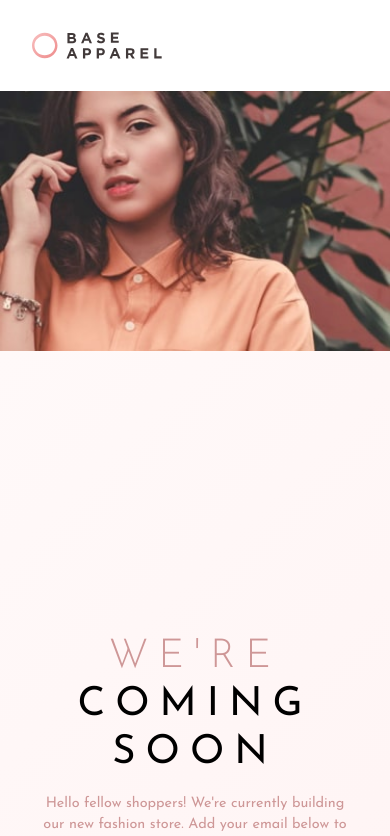
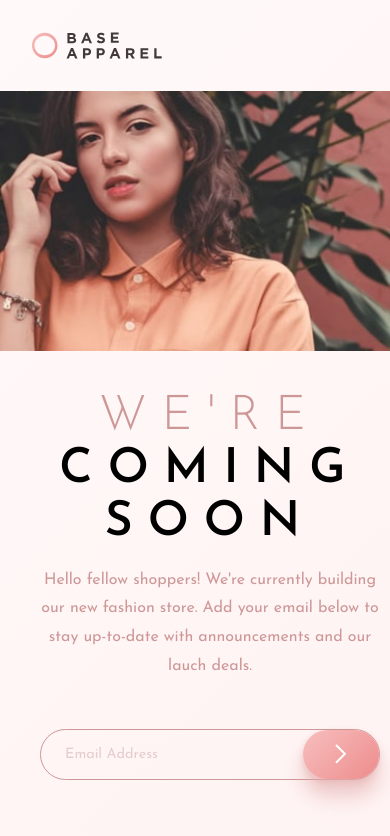
Before and after one commit to CristobalAlvarezGutierrez/base-apparel-comming-soon, a React (Vite) app: page / in a window 390 px wide. Shown: the top 836 px of the page. Built offline with nearby package versions, Linux system fonts and the light colour scheme.

Commit message:
responsivness working

```diff
--- a/src/Pages/MainPage/MainPage.jsx
+++ b/src/Pages/MainPage/MainPage.jsx
@@ -29,17 +29,14 @@ const MainPage = () => {
 	}
 
 	return (
-		<>
-			<div className="header-mobile">
+		<div className='grid'>
+			<div className='covered-seccion'>
+				<div className="container">
 					<Header />
+					<div className='mblImg'>
+						<img src={imgMobile} alt="base apparel hero" />
 					</div>
-			<img src={imgMobile} alt="apparel base hero" className="mobile-hero-img" />
-			<div className="main-page-info-container">
-				<img src={imgDesk} alt="apparel base hero" className="desk-hero-img" />
-				<div className="container">
-					<div className="header-desktop">
-						<Header />
-					</div>
+					<div className="container-info">
 						<h1>We're <br/> <span>coming<br/> soon</span></h1>
 						<p>
 							Hello fellow shoppers! We're currently building our new fashion store.
@@ -55,7 +52,11 @@ const MainPage = () => {
 						<span className={`invalid-info-msg ${stateValidForm.state === false ? 'd-initial' : 'd-none'}`}>{stateValidForm.msg}</span>
 					</div>
 				</div>
-		</>
+			</div>
+			<div className='desktop-hero-img'>
+				<img src={imgDesk} alt="base apparel hero"/>
+			</div>
+		</div>
 	)
 }
 
--- a/src/Pages/MainPage/mainPage.css
+++ b/src/Pages/MainPage/mainPage.css
@@ -1,91 +1,126 @@
-.mobile-hero-img{
-    width: 100%;
+.grid{
+    display: grid;
+    grid-template-areas:
+    'covered-seccion covered-seccion desktop-hero-img'
+    'covered-seccion covered-seccion desktop-hero-img';
+    grid-template-columns: 1fr auto;
+    min-height: 100vh;
 }
 
-.main-page-info-container{
+.covered-seccion{
+    grid-area: covered-seccion;
+    background-image: url('../../Assest/img/bg-pattern-desktop.svg');
+    background-size: cover;
+    background-repeat: no-repeat;
     display: flex;
-    align-items: center;
-    min-width: 100vw;
-    min-height: 100vh;
-    background: linear-gradient(var(--lnr-grdnt-white));
+    flex-direction: column;
+    justify-content: center;
+}
+.desktop-hero-img{
+    grid-area: desktop-hero-img;
 }
 
-.main-page-info-container .container h1{
-    text-align: center;
-    line-height: 1.2;
-    font-size: 2.5rem;
-    text-transform: uppercase;
-    letter-spacing: 10px;
-    font-weight: 300;
-    color : hsl(var(--clr-desaturated-red));
-    margin-top: 4rem;
-    margin-bottom: 1rem;
+.desktop-hero-img img{
+    height: 100vh;
 }
 
-.main-page-info-container .container span{
-    font-weight: 400;
-    color: #000;
-}
-
-.main-page-info-container .container p{
-    text-align: center;
-    font-weight: 400;
-    font-size: 0.9rem;
-    color : hsl(var(--clr-desaturated-red));
-    margin-bottom: 2.5rem;
+.mblImg{
+    display: none;
 }
 
 .container{
-    max-width: 320px;
+    max-width: fit-content;
+    min-height: 100vh;
+    margin: 0 auto;
+    display: flex;
+    flex-direction: column;
+    justify-content: space-evenly;
+}
+
+.container h1{
+    /* margin-top: 45%; */
+    font-size: 5rem;
+    font-weight: lighter;
+    letter-spacing: 15px;
+    color: hsl(var(--clr-desaturated-red));
+    text-transform: uppercase;
+    line-height: 1.1;
+}
+
+.container span{
+    font-weight: 600;
+    color: black;
+}
+
+.container p{
+    max-width: 530px;
+    font-weight: 400;
+    font-size: 1.2rem;
+    line-height: 1.8;
+    color: hsl(var(--clr-desaturated-red));
+    margin-bottom: 3rem;
+    margin-top: 1rem;
+}
+
+.container-info{
+    /* border: 1px solid blue; */
+    width: max-content;
     margin: 0 auto;
 }
 
-.desk-hero-img{
-    display: none;
+.input-group{
+    max-width: 480px;
 }
 
-.header-desktop{
-    display: none;
-}
+/* ------------------------------- */
+/* Media Queries                   */
+/* ------------------------------- */
 
-@media only screen and (min-width: 1000px) {
-    .main-page-info-container{
-        flex-direction: row-reverse;
+@media only screen and (max-width: 1000px) {
+    .grid{
+        display: grid;
+        grid-template-areas:
+        'covered-seccion covered-seccion'
+        'covered-seccion covered-seccion';
+        overflow: hidden;
     }
 
-    .main-page-info-container{
-        background-image: url('../../Assest//img/bg-pattern-desktop.svg');
-        background-repeat: no-repeat;
-        background-size: cover;
+    .container{
+        justify-content: unset;
     }
 
-    .desk-hero-img{
+    .mblImg{
         display: block;
-        min-height: 100vh;
     }
 
-    .mobile-hero-img{
+    .mblImg img{
+        min-width: 100vw;
+    }
+
+    .covered-seccion{
+        background: linear-gradient(var(--lnr-grdnt-white));
+        height: 100vh;
+        text-align: center;
+    }
+
+    .desktop-hero-img{
         display: none;
     }
 
-    .header-desktop{
-        display: initial;
+    .container-info{
+        margin: 0;
     }
 
-    .header-mobile{
-        display: none;
+    .container h1{
+        font-size: 3rem;
     }
 
-    .main-page-info-container .container h1{
-        text-align: left;
+    .container p{
+        font-size: 1rem;
     }
 
-    .main-page-info-container .container p{
-        text-align: left;
-        line-height: 2;
-    }
-
-    .container{
-        max-width: 400px;
+    .container-info{
+        padding: 2.5rem;
+        max-width: 420px;
     }
 }
```
Lines whose indentation alone changed are shown as unchanged.
